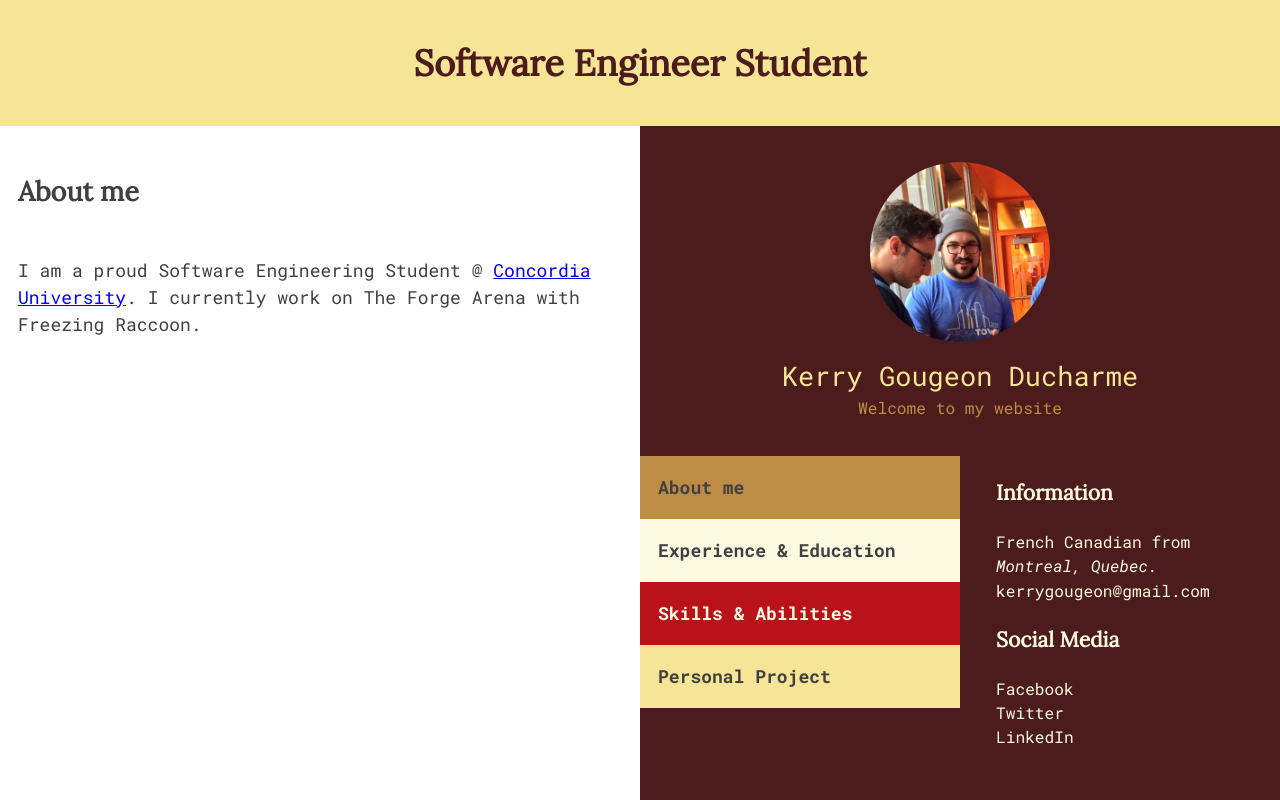
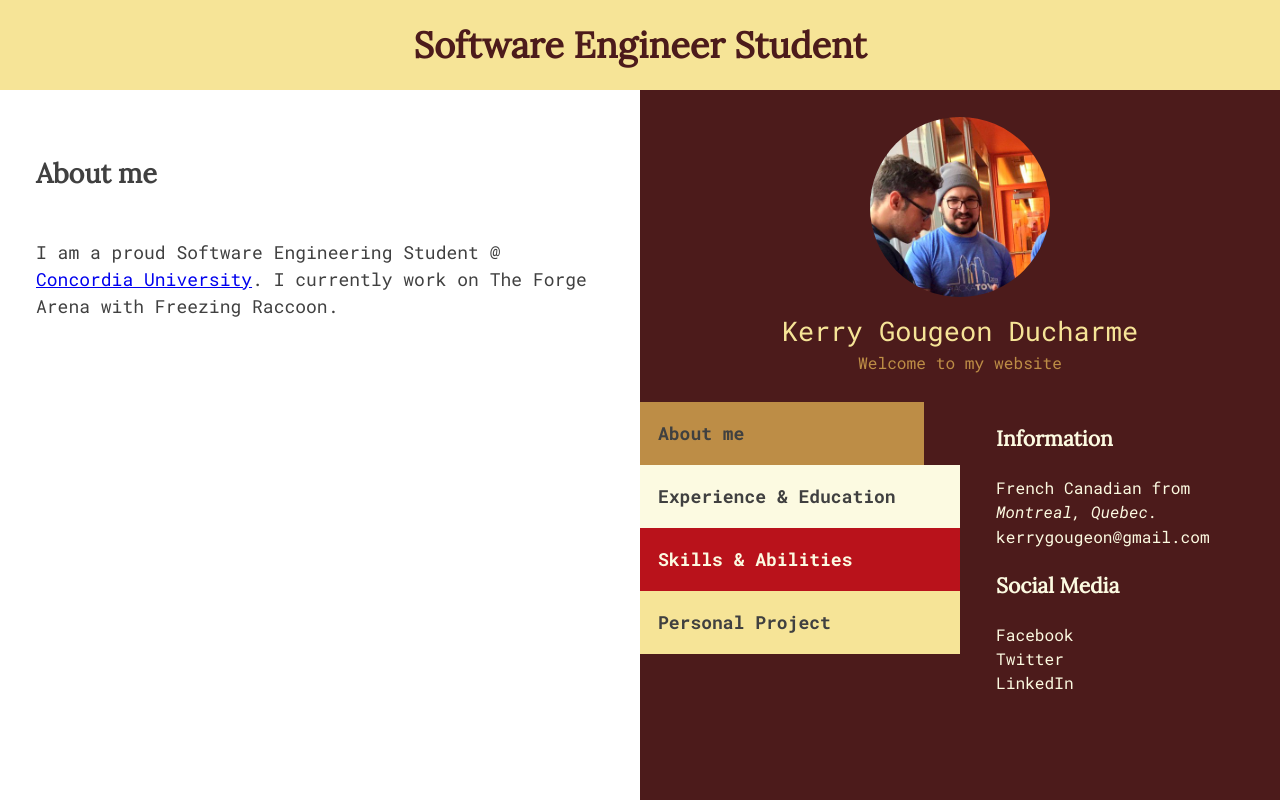
Before and after one commit to Kerry-G/kerrygd, a React (Create React App) app: page / in a window 1280 px wide. Shown: the top 800 px of the page. Built offline with nearby package versions, Linux system fonts and the light colour scheme.

Commit message:
Better scrollable experience

```diff
--- a/src/App.js
+++ b/src/App.js
@@ -1,20 +1,29 @@
 import React, { Component } from 'react';
+import ReactDOM from 'react-dom';
 import './App.css';
-import Header               from "./components/Header";
-import Footer               from "./components/Footer";
-import PageTitle            from "./components/PageTitle";
-import Sidebar              from "./components/Sidebar";
-import About                from "./components/content/About";
+import Header from "./components/Header";
+import Footer from "./components/Footer";
+import PageTitle from "./components/PageTitle";
+import Sidebar from "./components/Sidebar"
+import Content from "./components/Content"
 
 class App extends Component {
+  constructor(props) {
+    super(props);
+    this.state = ({content: 0})
+  }
+
   render() {
     return (
       <div className="App">
-          <Header/>
-          <PageTitle />
-          <Sidebar />
-          <About />
-          <Footer />
+        <Header />
+        <PageTitle />
+        <Content active={this.state.content} />
+        <Sidebar
+          handleClick={(e) => this.setState({content:e})}
+          active={this.state.content}
+        />
+        <Footer />
       </div>
     );
   }
--- /dev/null
+++ b/src/components/Content.js
@@ -0,0 +1,26 @@
+import React, { Component } from 'react';
+import About from "./content/About";
+import Experience from "./content/Experience";
+import Skills from "./content/Skills";
+import Projects from "./content/Projects";
+
+class Content extends Component {
+
+    componentDidUpdate() {
+        this.el.scrollIntoView({
+            block: "start",
+            behavior: 'smooth'
+        })
+    }
+
+    render() {
+        let content = [<About />, <Experience />, <Skills />, <Projects />]
+        return (
+            <div className="App-content" ref={(el) => { this.el = el; }}>
+                {content[this.props.active]}
+            </div>
+        )
+    }
+}
+
+export default Content;
--- a/src/components/Sidebar.js
+++ b/src/components/Sidebar.js
@@ -1,11 +1,11 @@
 import React from 'react';
 
-const Sidebar  = () => (
+const Sidebar  = (props) => (
     <aside className="App-sidebar">
-        <a id="About">About me</a>
-        <a id="Experience">Experience & Education</a>
-        <a id="Skills">Skills & Abilities</a>
-        <a id="Project">Personal Project</a>
+        <a onClick={() => props.handleClick(0)} className={props.active === 0 ? "active":""} id="About">About me</a>
+        <a onClick={() => props.handleClick(1)} className={props.active === 1 ? "active":""} id="Experience">Experience & Education</a>
+        <a onClick={() => props.handleClick(2)} className={props.active === 2 ? "active":""} id="Skills">Skills & Abilities</a>
+        <a onClick={() => props.handleClick(3)} className={props.active === 3 ? "active":""} id="Project">Personal Project</a>
     </aside>
 );
 
--- a/src/components/content/About.js
+++ b/src/components/content/About.js
@@ -1,7 +1,7 @@
 import React from 'react';
 
 const About  = () => (
-    <div className="App-content">
+    <div>
         <h2>About me</h2>
         <p>
         I am a proud Software Engineering Student @ <a href="http://www.concordia.ca/">Concordia University</a>.
--- /dev/null
+++ b/src/components/content/Experience.js
@@ -0,0 +1,16 @@
+import React from 'react';
+
+const Experience  = () => (
+    <div className="App-content">
+        <h2>Experience</h2>
+        <p>
+
+        </p>
+        <h2>Education</h2>
+        <p>
+
+        </p>
+    </div>
+);
+
+export default Experience;
--- /dev/null
+++ b/src/components/content/Projects.js
@@ -0,0 +1,11 @@
+import React from 'react';
+
+const Projects  = () => (
+    <div className="App-content">
+        <h2>Projects</h2>
+        <p>
+        </p>
+    </div>
+);
+
+export default Projects;
--- /dev/null
+++ b/src/components/content/Skills.js
@@ -0,0 +1,11 @@
+import React from 'react';
+
+const Skills  = () => (
+    <div className="App-content">
+        <h2>Skills</h2>
+        <p>
+        </p>
+    </div>
+);
+
+export default Skills;
--- a/src/style.css
+++ b/src/style.css
@@ -29,13 +29,14 @@ style
 .App-title {
   text-align: center;
   background-color: #F6E497;
-  color: #4C1B1B; }
+  color: #4C1B1B;
+  padding: 0.5em; }
 
 /*------------------------------------
 Header
 --------------------------------------*/
 .App-header {
-  padding: 2em;
+  padding: 1.5em;
   background: #4C1B1B;
   text-align: center; }
 
@@ -58,7 +59,14 @@ Header
 Content
 --------------------------------------*/
 .App-content {
-  padding: 1em; }
+  padding: 2em;
+  animation: fadein 1s; }
+
+@keyframes fadein {
+  from {
+    opacity: 0; }
+  to {
+    opacity: 1; } }
 
 /*------------------------------------
 Sidebar
@@ -70,7 +78,13 @@ Sidebar
 
 .App-sidebar a {
   padding: 1em;
-  font-weight: bold; }
+  font-weight: bold;
+  cursor: pointer; }
+  .App-sidebar a:hover {
+    border-right: #4C1B1B 2em solid;
+    transition: all 0.5s; }
+  .App-sidebar a.active {
+    border-right: #4C1B1B 2em solid; }
 
 #About {
   background-color: #BD8D46; }
--- a/src/style.scss
+++ b/src/style.scss
@@ -41,13 +41,14 @@ $darkerbeige: #BD8D46;
     text-align: center;
     background-color:$beige;
     color:$dark-red;
+    padding:0.5em;
 }
 
 /*------------------------------------
 Header
 --------------------------------------*/
 .App-header {
-    padding: 2em;
+    padding: 1.5em;
     background: $dark-red;
     text-align: center;
 }
@@ -70,7 +71,12 @@ Header
 Content
 --------------------------------------*/
 .App-content{
-    padding: 1em;
+    padding: 2em;
+    animation: fadein 1s;
+}
+@keyframes fadein {
+    from { opacity: 0; }
+    to   { opacity: 1; }
 }
 /*------------------------------------
 Sidebar
@@ -83,7 +89,16 @@ Sidebar
 .App-sidebar a{
     padding: 1em;
     font-weight: bold;
+    cursor: pointer;
+    &:hover{
+        border-right: $dark-red 2em solid;
+        transition: all 0.5s;
+    }
+    &.active{
+        border-right: $dark-red 2em solid;
+    }
 }
+
 
 #About {
     background-color: $darkerbeige;
@@ -101,6 +116,7 @@ Sidebar
 #Project{
     background-color: $beige;
 }
+
 /*------------------------------------
 Footer
 --------------------------------------*/
```
